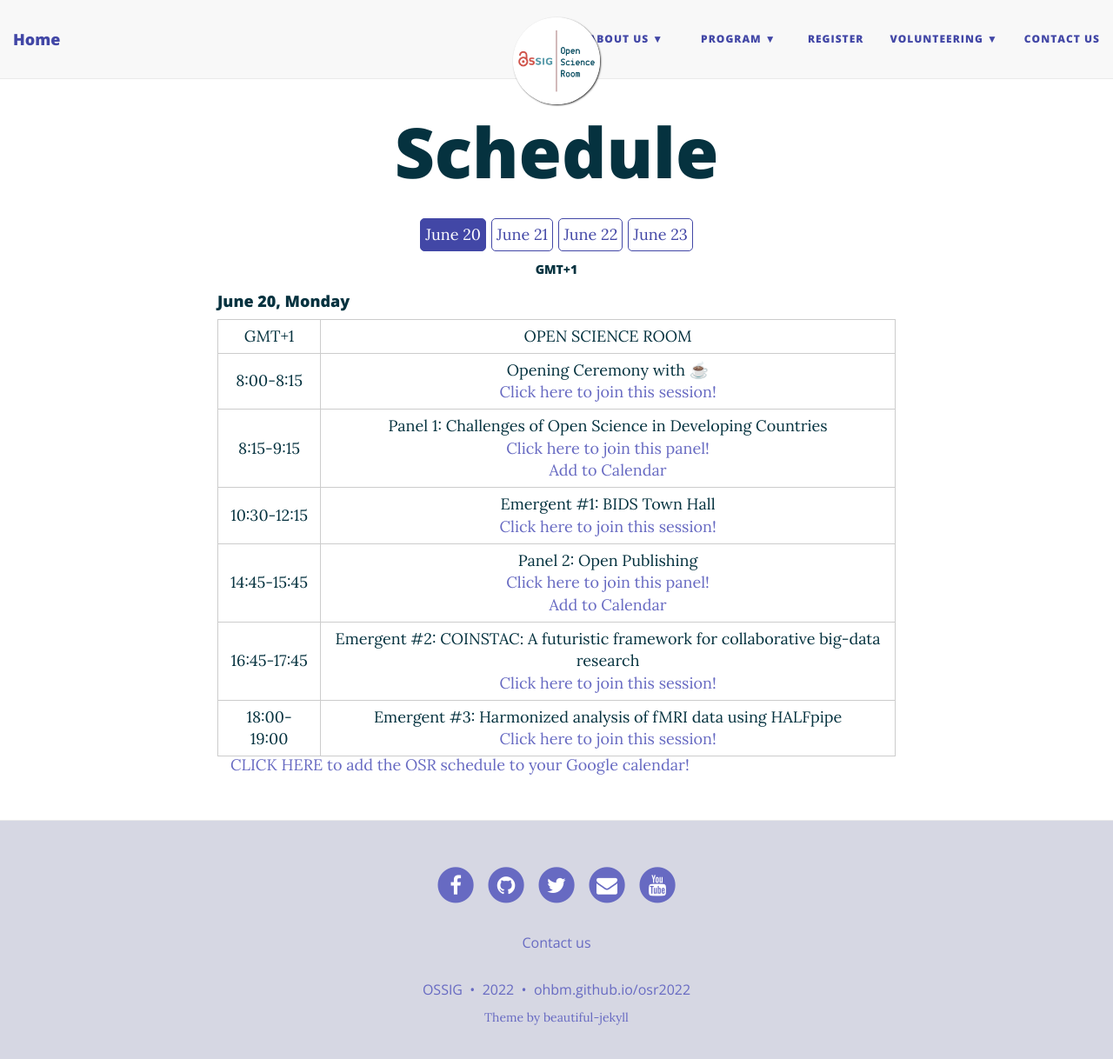
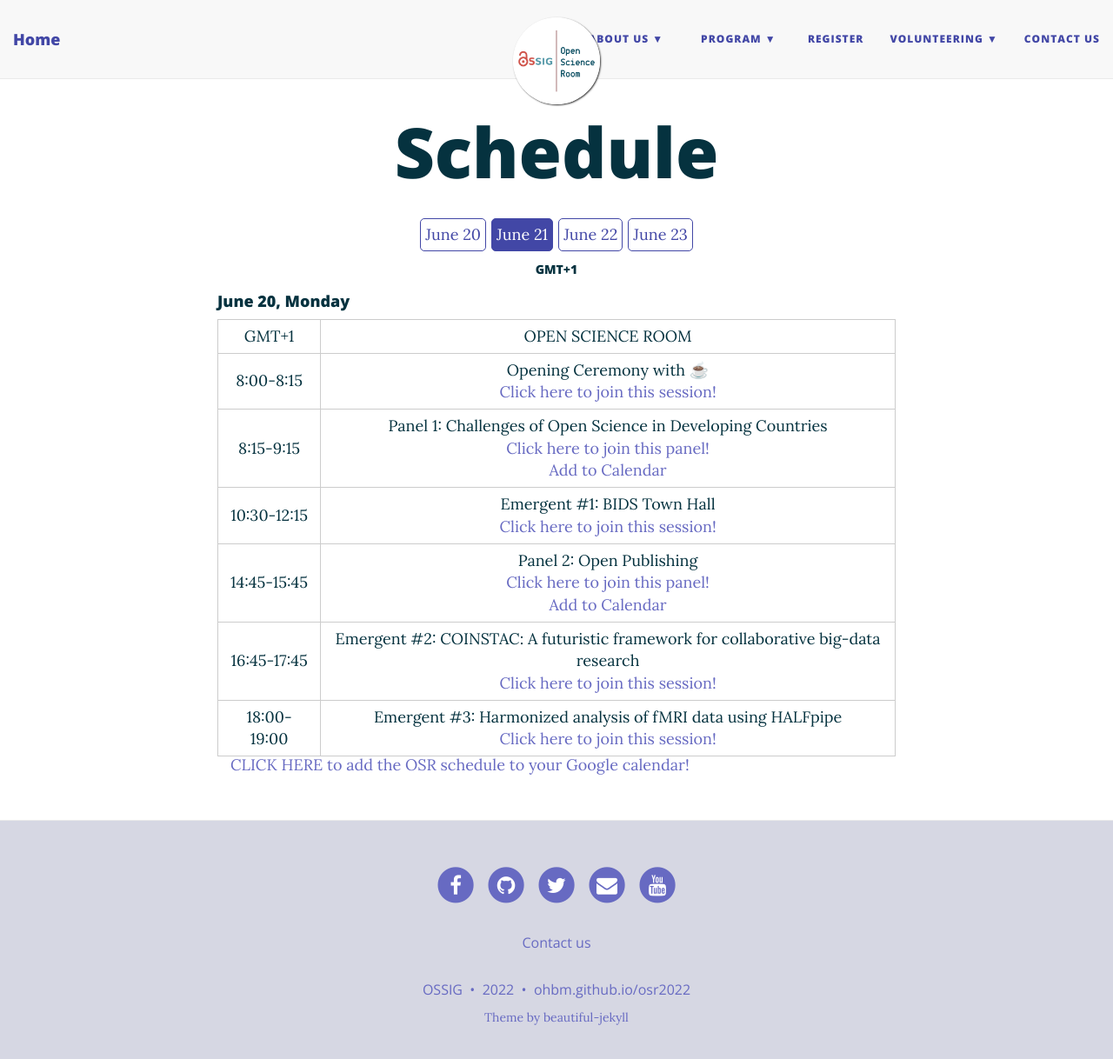
Before and after one commit to ohbm/osr2023, a Jekyll site: the page built from schedule.md, in a window 1280 px wide and 1231 px high. Shown: the top 1218 px of the window at 87% size. Built offline with Jekyll 4.4.1, drawn with Linux system fonts in a browser that asks for light colours; nearby versions of some CDN libraries.

Commit message:
added the last emergent and changed the active day

```diff
--- a/schedule.md
+++ b/schedule.md
@@ -39,8 +39,8 @@
 
 
 <div class="schedule-days">
-  <div id="day-06-20" class="schedule-day active" onclick="showScheduleForDay('06-20')">June 20</div>
-  <div id="day-06-21" class="schedule-day" onclick="showScheduleForDay('06-21')">June 21</div>
+  <div id="day-06-20" class="schedule-day" onclick="showScheduleForDay('06-20')">June 20</div>
+  <div id="day-06-21" class="schedule-day active" onclick="showScheduleForDay('06-21')">June 21</div>
   <div id="day-06-22" class="schedule-day" onclick="showScheduleForDay('06-22')">June 22</div>
   <div id="day-06-23" class="schedule-day" onclick="showScheduleForDay('06-23')">June 23</div>
 </div>
```
Also changed, not shown: other parts of schedule.md (+2 -2 lines).
